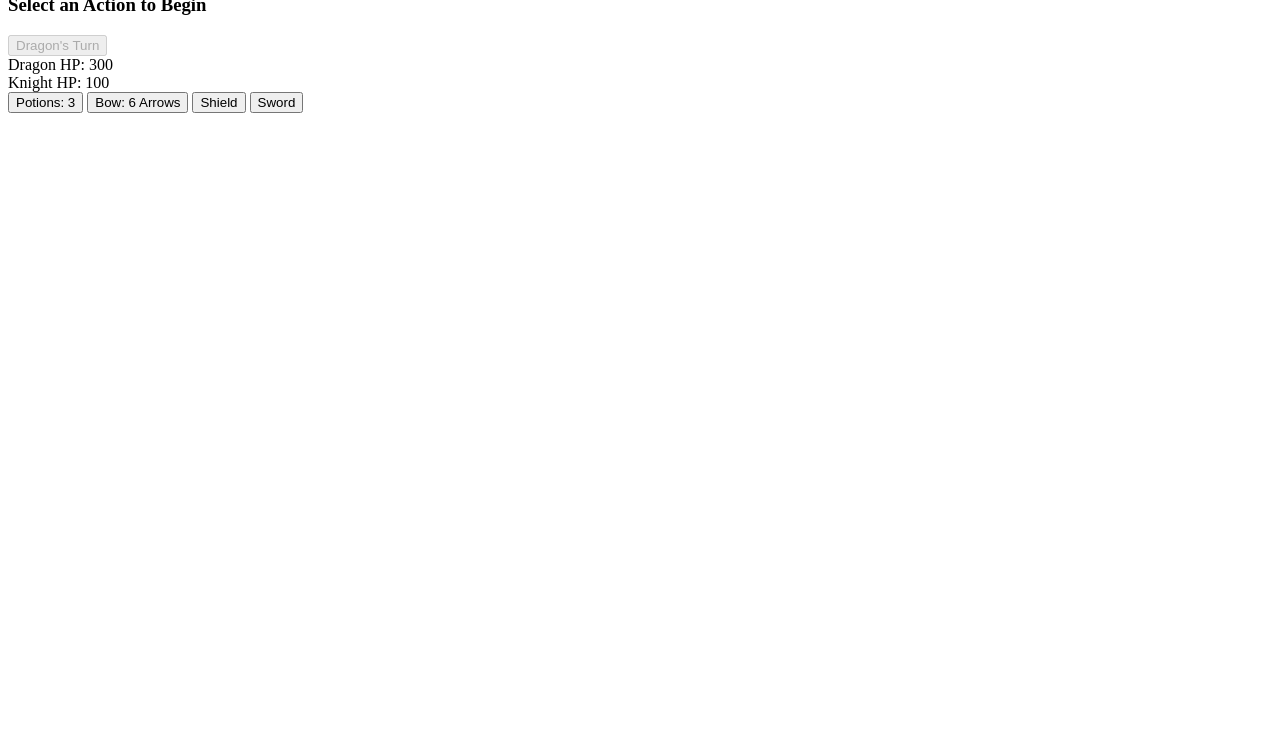
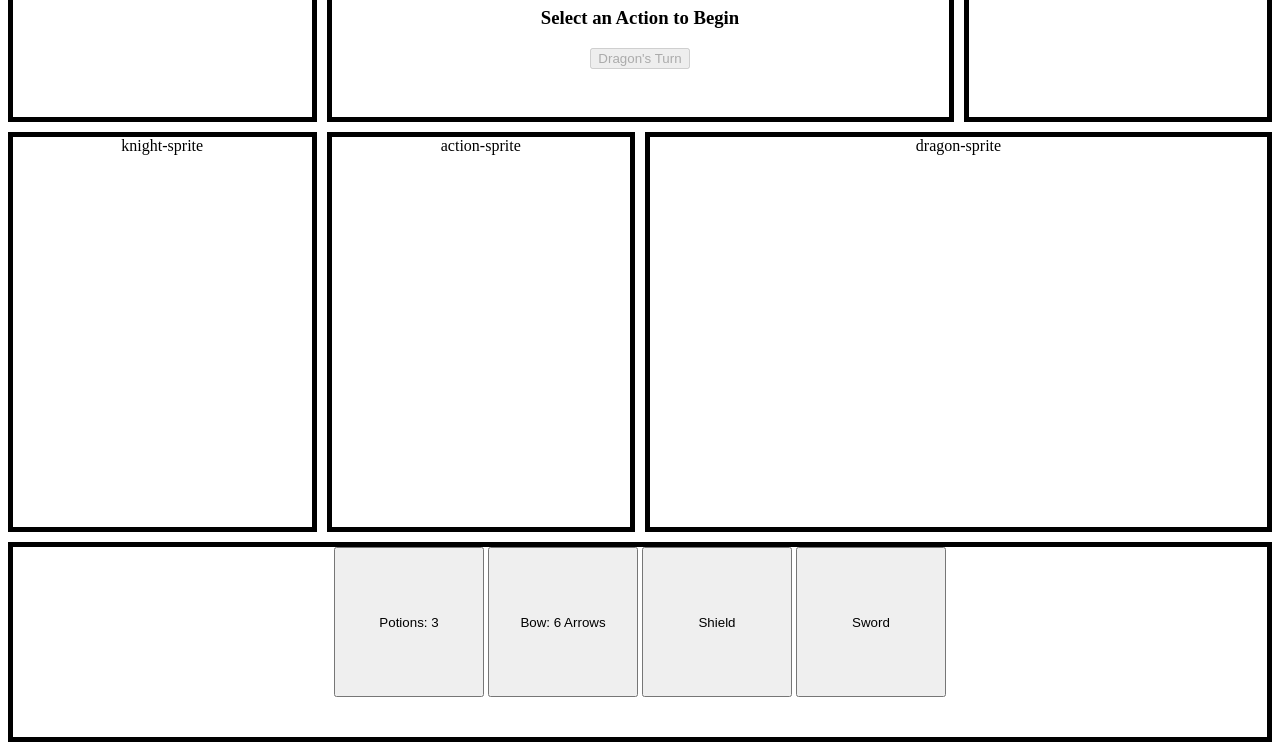
Before and after one commit to n8dizonmustard/project_dragon, a plain HTML site: page dragon.html in a window 1280 px wide. Shown: the part 86-836 px from the top of the page. Before the commit the page ends 800 px from the top, so only its background shows below. Drawn offline with Linux system fonts and the light colour scheme.

Commit message:
added css grid layout

```diff
--- a/dragon.css
+++ b/dragon.css
@@ -1,3 +1,40 @@
+body {
+    text-align: center;
+}
+
 #event-header {
     color: red;
 }
+
+.grid-container {
+    display: grid;
+    grid-template-columns: repeat(4, 1fr);
+    grid-template-rows: 200px 400px 200px;
+    grid-gap: 10px;
+    justify-content: center;
+}
+
+.grid-item {
+    border: 5px solid black;
+}
+
+#event {
+    grid-column: span 2;
+}
+
+#knight-sprite {
+    grid-column: span 1fr;
+}
+
+#dragon-sprite {
+    grid-column: span 2;
+}
+
+.player-action {
+    width: 150px;
+    height: 150px;
+}
+
+#player-actions {
+    grid-column: span 4;
+}
--- a/dragon.html
+++ b/dragon.html
@@ -8,22 +8,30 @@
     <link rel="stylesheet" type="text/css" href="dragon.css" media="screen"/>
 </head>
 <body>
-    <div class="event">
+    <div class="grid-container">
+
+
+        <div class="grid-item" id="knight-hp"></div>
+        <div class="grid-item" id="event">
             <h1 id="event-header"></h1>
             <h3 id="event-text"></h3>
+            <button id="cont">Dragon's Turn</button>
         </div>
-    <button id="cont">Dragon's Turn</button>
-    <div id="dragon-hp"></div>
-    <div id="knight-hp"></div>
-    <div id="arrows"></div>
-    <div id="player-actions">
+        <div class="grid-item" id="dragon-hp"></div>
+
+        <div class="grid-item" id="knight-sprite">knight-sprite</div>
+        <div class="grid-item" id="action-sprite">action-sprite</div>
+        <div class="grid-item" id="dragon-sprite">dragon-sprite</div>
+
+        <div  class="grid-item" id="player-actions">
             <button  class="player-action" id="potion">Potion</button>
             <button  class="player-action" id="bow">Bow</button>
             <button  class="player-action" id="shield">Shield</button>
             <button  class="player-action" id="sword">Sword</button>
+            <button class="replay" id="replay">Replay?</button>
         </div>
-    <div class="replay">
-        <button id="replay">Replay?</button>
+
+
     </div>
     <script src="dragon.js"></script>
 </body>
```
Lines whose indentation alone changed are shown as unchanged.
